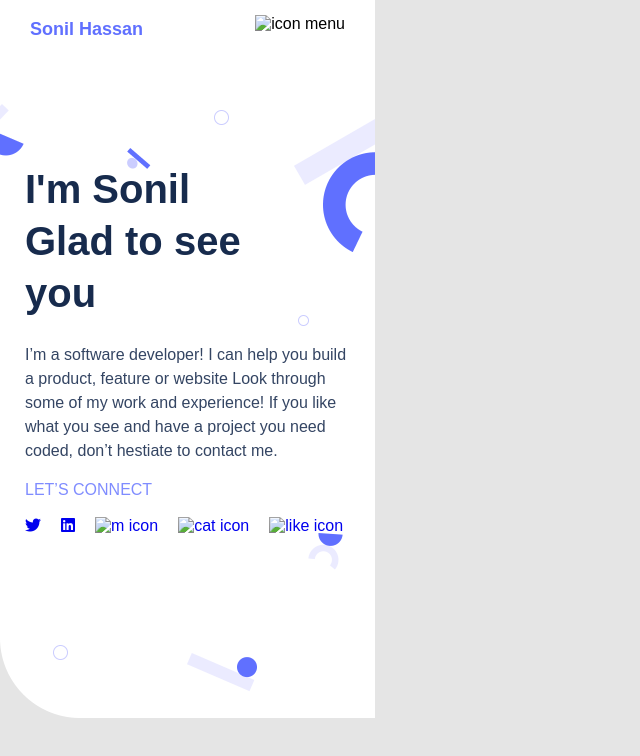
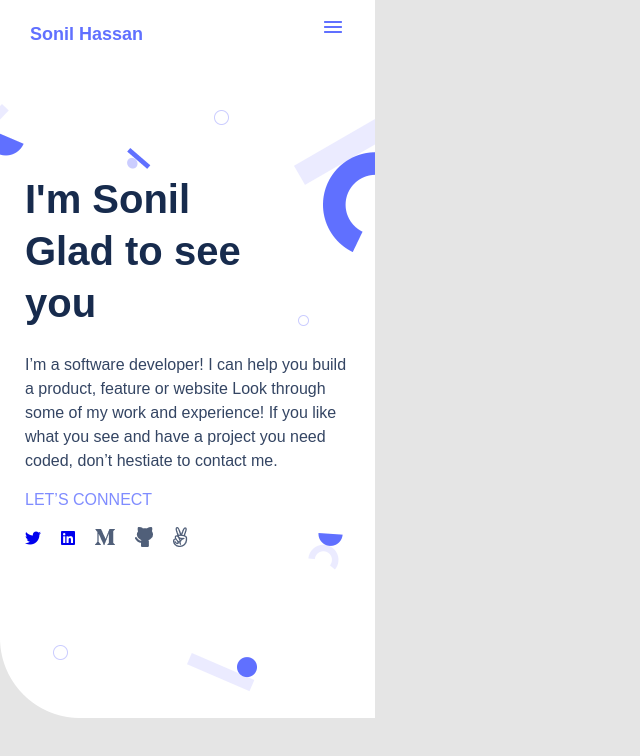
Before and after one commit to alieftekhar33/my-protofolio, a website: page index.html in a window 1280 px wide. Shown: the whole page, without its empty margins (0-640 px from the left). Drawn offline with Linux system fonts and the light colour scheme; the site is published under a folder, as on GitHub Pages, so addresses that start at the root find nothing; a web font is replaced by a local one.

Commit message:
The required changes added

```diff
--- a/index.html
+++ b/index.html
@@ -18,7 +18,7 @@
       <header>
         <nav>
           <a href="#" class="my-logo">Sonil Hassan</a>
-          <a><img src="/img/icon_menu.png" alt="icon menu" /></a>
+          <a><img src="./img/icon_menu.png" alt="icon menu" /></a>
         </nav>
       </header>
 
@@ -41,17 +41,17 @@
             </li>
             <li>
               <a href="#" target="_self">
-                <img src="/img/m.png" alt="m icon" />
+                <img src="./img/m.png" alt="m icon" />
               </a>
             </li>
             <li>
               <a href="#" target="_self">
-                <img src="/img/cat.png" alt="cat icon" />
+                <img src="./img/cat.png" alt="cat icon" />
               </a>
             </li>
             <li>
               <a href="#" target="_self">
-                <img src="/img/Vector.png" alt="like icon" />
+                <img src="./img/Vector.png" alt="like icon" />
               </a>
             </li>
           </ul>
```
Also changed, not shown: README.md.
